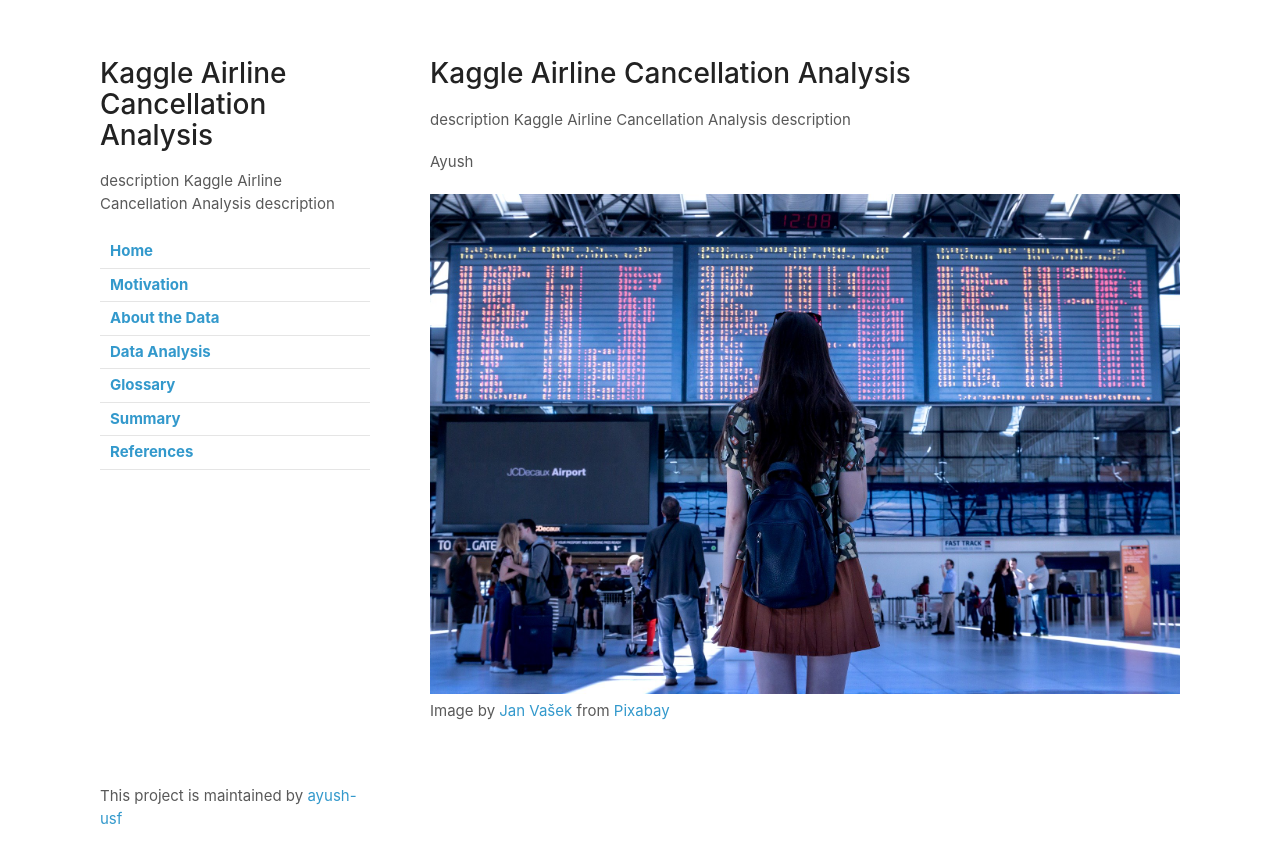
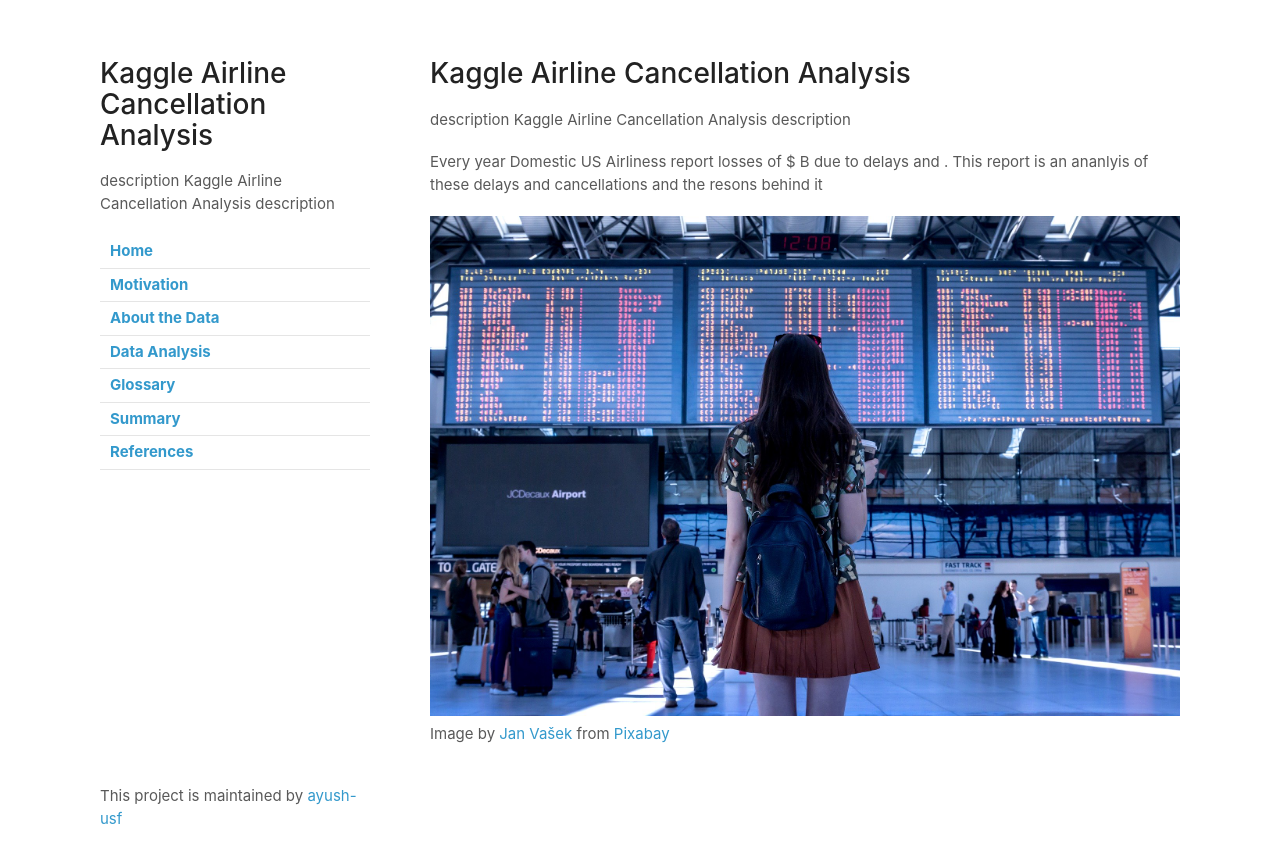
Before and after one commit to ayush-usf/Kaggle-Airline-Data-Analysis, a Jekyll site: the page built from index.md, in a window 1280 px wide. Shown: the top 863 px of the page. Built offline with Jekyll 4.4.1, drawn with Linux system fonts in a browser that asks for light colours; our own code applies the rules of GitHub Pages for plain Markdown files.

Commit message:
description detail

```diff
--- a/_config.yml
+++ b/_config.yml
@@ -1,7 +1,7 @@
 theme: jekyll-theme-minimal
 title: Kaggle Airline Cancellation Analysis
 description: description Kaggle Airline Cancellation Analysis description
-var: Ayush
+description_detail: Every year Domestic US Airliness report losses of $ B due to delays and . This report is an ananlyis of these delays and cancellations and the resons behind it
 
 navigation:
   - title: Home
--- a/index.md
+++ b/index.md
@@ -4,7 +4,7 @@ layout: default
 # {{site.title}}
 {{site.description}}
 
-{{site.var}}
+{{site.description_detail}}
 
 ![](images/airport.jpg)
 Image by <a target="_blank" href="https://pixabay.com/users/JESHOOTS-com-264599/?utm_source=link-attribution&amp;utm_medium=referral&amp;utm_campaign=image&amp;utm_content=2373727">Jan Vašek</a> from <a href="https://pixabay.com/?utm_source=link-attribution&amp;utm_medium=referral&amp;utm_campaign=image&amp;utm_content=2373727">Pixabay</a>
```
